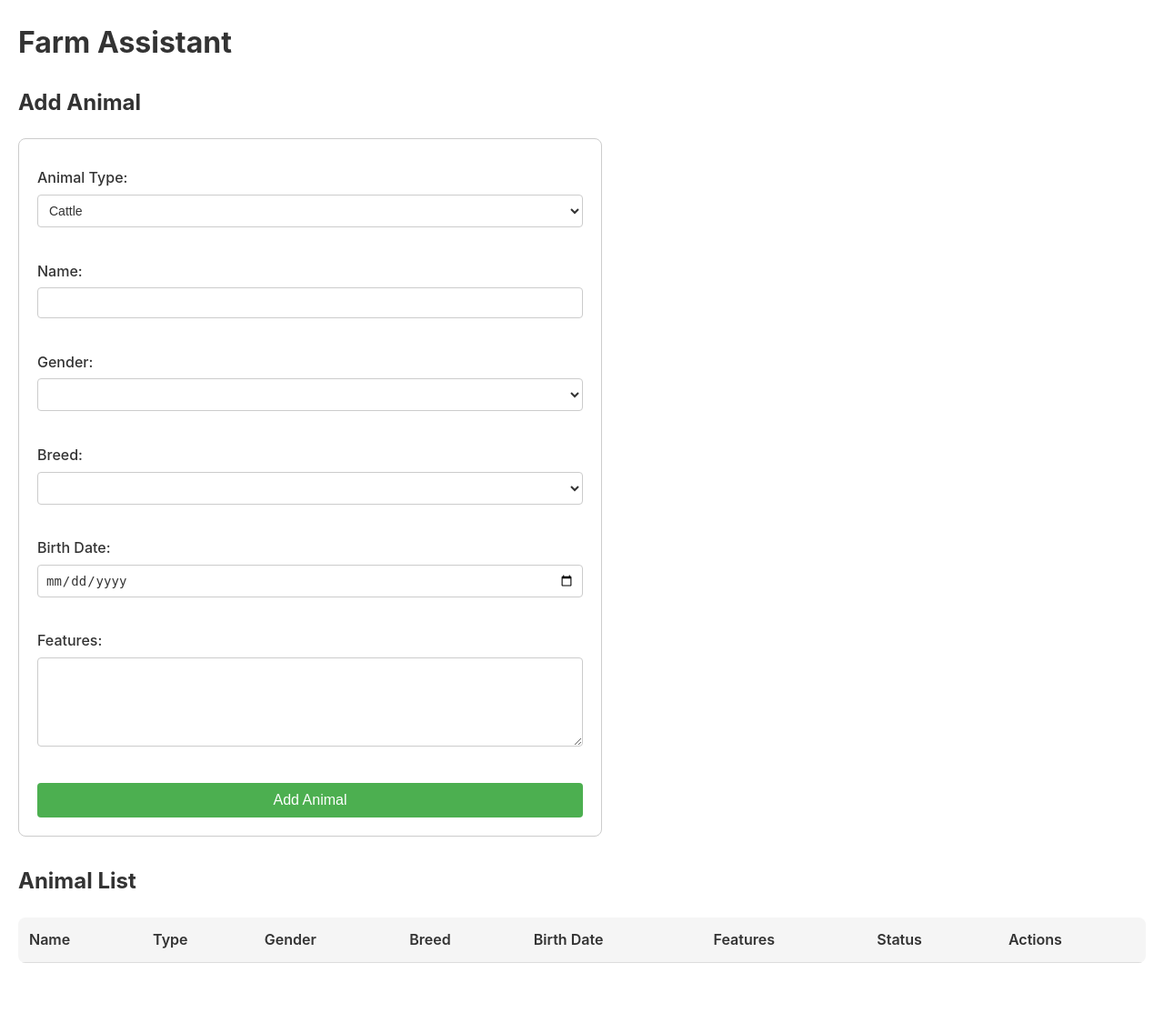
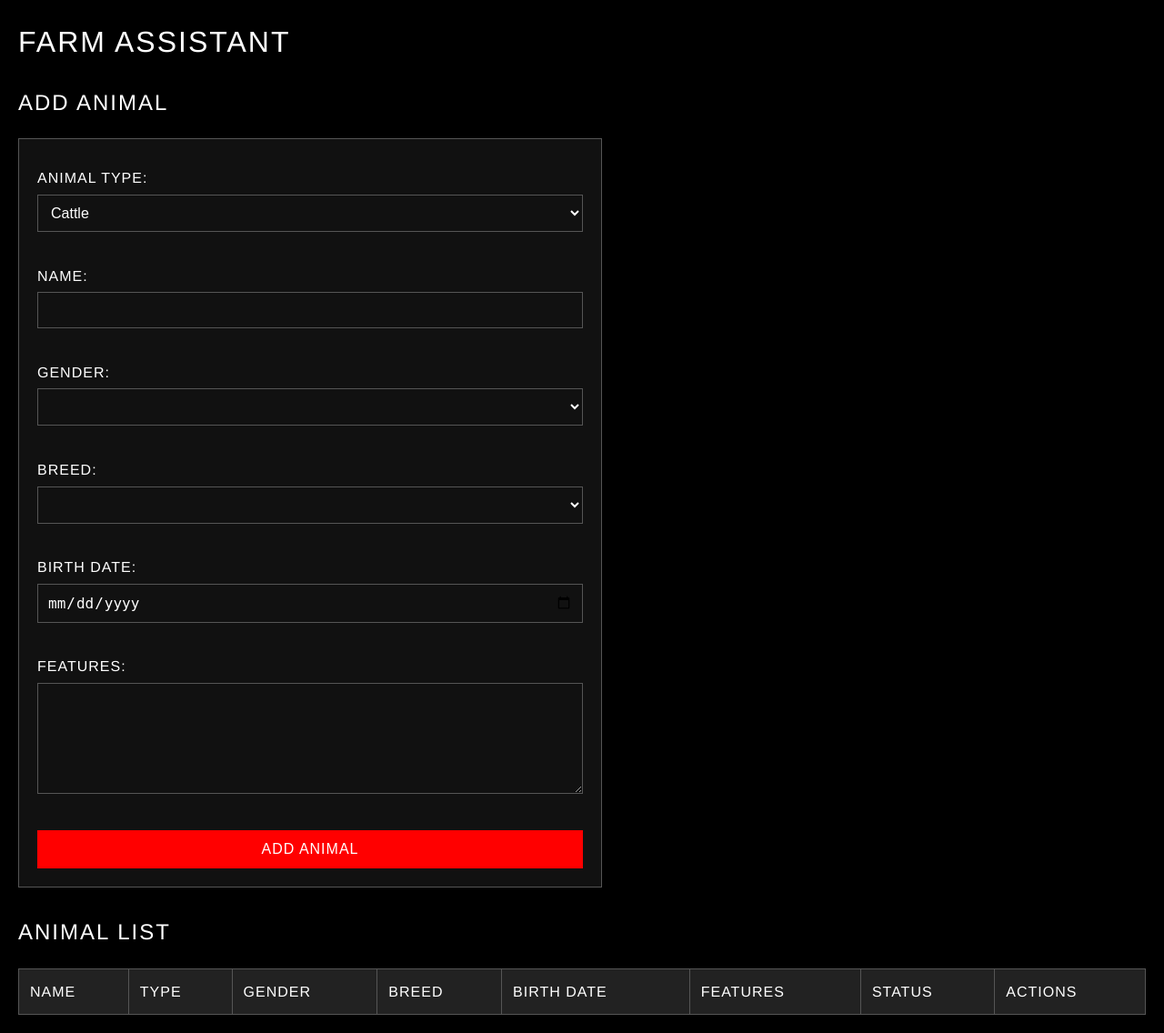
Before and after one commit to AlliTec/ha-addons, a Python web app: template farm-assistant-addon/templates/index.html in a window 1280 px wide. Shown: the whole page at 91% size. Before the commit the page ends 1059 px from the top, so only its background shows below. Run offline with Jinja, Linux system fonts and the light colour scheme; the template is opened without the code that fills it, so the values that code supplies are empty.

Commit message:
feat(farm-assistant): add 2001: A Space Odyssey theme

```diff
--- a/farm-assistant-addon/config.yaml
+++ b/farm-assistant-addon/config.yaml
@@ -1,5 +1,5 @@
 name: Farm Assistant
-version: "0.5.2"
+version: "0.5.3"
 slug: farm_assistant
 description: "An addon to manage your farm's livestock data."
 arch:
--- a/farm-assistant-addon/static/style.css
+++ b/farm-assistant-addon/static/style.css
@@ -1,33 +1,16 @@
 :root {
-    --bg-color: #ffffff;
-    --text-color: #333333;
-    --input-bg: #ffffff;
-    --input-border: #cccccc;
-    --table-header-bg: #f5f5f5;
-    --table-border: #dddddd;
-    --button-bg: #4CAF50;
-    --button-hover: #45a049;
-    --button-delete: #f44336;
-    --button-delete-hover: #da190b;
-}
-
-@media (prefers-color-scheme: dark) {
-    :root {
-        --bg-color: #1a1a1a;
-        --text-color: #e0e0e0;
-        --input-bg: #2a2a2a;
-        --input-border: #444444;
-        --table-header-bg: #2a2a2a;
-        --table-border: #444444;
-        --button-bg: #4CAF50;
-        --button-hover: #45a049;
-        --button-delete: #f44336;
-        --button-delete-hover: #da190b;
-    }
+    --bg-color: #000000;
+    --text-color: #FFFFFF;
+    --accent-color: #FF0000; /* HAL 9000 Red */
+    --input-bg: #111111;
+    --input-border: #555555;
+    --table-header-bg: #222222;
+    --table-border: #555555;
+    --button-hover: #FF4444;
 }
 
 body {
-    font-family: -apple-system, BlinkMacSystemFont, "Segoe UI", Roboto, "Helvetica Neue", Arial, sans-serif;
+    font-family: "Helvetica Neue", Helvetica, Arial, sans-serif;
     background-color: var(--bg-color);
     color: var(--text-color);
     margin: 20px;
@@ -36,6 +19,9 @@ body {
 
 h1, h2 {
     color: var(--text-color);
+    font-weight: 300;
+    text-transform: uppercase;
+    letter-spacing: 2px;
 }
 
 form {
@@ -46,40 +32,44 @@ form {
     padding: 20px;
     background-color: var(--input-bg);
     border: 1px solid var(--input-border);
-    border-radius: 8px;
+    border-radius: 0;
 }
 
 label {
     margin-top: 10px;
-    font-weight: 500;
+    font-weight: 300;
     color: var(--text-color);
+    text-transform: uppercase;
+    letter-spacing: 1px;
 }
 
 input, select, textarea {
-    padding: 8px;
+    padding: 10px;
     margin-top: 5px;
     background-color: var(--input-bg);
     color: var(--text-color);
     border: 1px solid var(--input-border);
-    border-radius: 4px;
-    font-size: 14px;
+    border-radius: 0;
+    font-size: 16px;
 }
 
 textarea {
-    min-height: 80px;
+    min-height: 100px;
     resize: vertical;
 }
 
 button {
     margin-top: 15px;
-    padding: 10px 20px;
-    background-color: var(--button-bg);
+    padding: 12px 24px;
+    background-color: var(--accent-color);
     color: white;
     border: none;
-    border-radius: 4px;
+    border-radius: 0;
     cursor: pointer;
     font-size: 16px;
     font-weight: 500;
+    text-transform: uppercase;
+    letter-spacing: 1px;
     transition: background-color 0.3s;
 }
 
@@ -92,8 +82,7 @@ table {
     border-collapse: collapse;
     margin-top: 20px;
     background-color: var(--input-bg);
-    border-radius: 8px;
-    overflow: hidden;
+    border: 1px solid var(--table-border);
 }
 
 thead {
@@ -103,42 +92,42 @@ thead {
 th, td {
     padding: 12px;
     text-align: left;
-    border-bottom: 1px solid var(--table-border);
+    border: 1px solid var(--table-border);
 }
 
 th {
-    font-weight: 600;
+    font-weight: 500;
     color: var(--text-color);
-}
-
-tr:hover {
-    background-color: var(--table-header-bg);
+    text-transform: uppercase;
+    letter-spacing: 1px;
 }
 
 .edit-btn, .delete-btn {
     padding: 6px 12px;
     margin-right: 5px;
     border: none;
-    border-radius: 4px;
+    border-radius: 0;
     cursor: pointer;
     font-size: 14px;
     transition: background-color 0.3s;
+    text-transform: uppercase;
+    letter-spacing: 1px;
 }
 
 .edit-btn {
-    background-color: var(--button-bg);
+    background-color: #00BFFF; /* A bright blue for contrast */
     color: white;
 }
 
 .edit-btn:hover {
-    background-color: var(--button-hover);
+    background-color: #40CFFF;
 }
 
 .delete-btn {
-    background-color: var(--button-delete);
+    background-color: var(--accent-color);
     color: white;
 }
 
 .delete-btn:hover {
-    background-color: var(--button-delete-hover);
+    background-color: var(--button-hover);
 }
```
Also changed, not shown: farm-assistant-addon/CHANGELOG.md.
